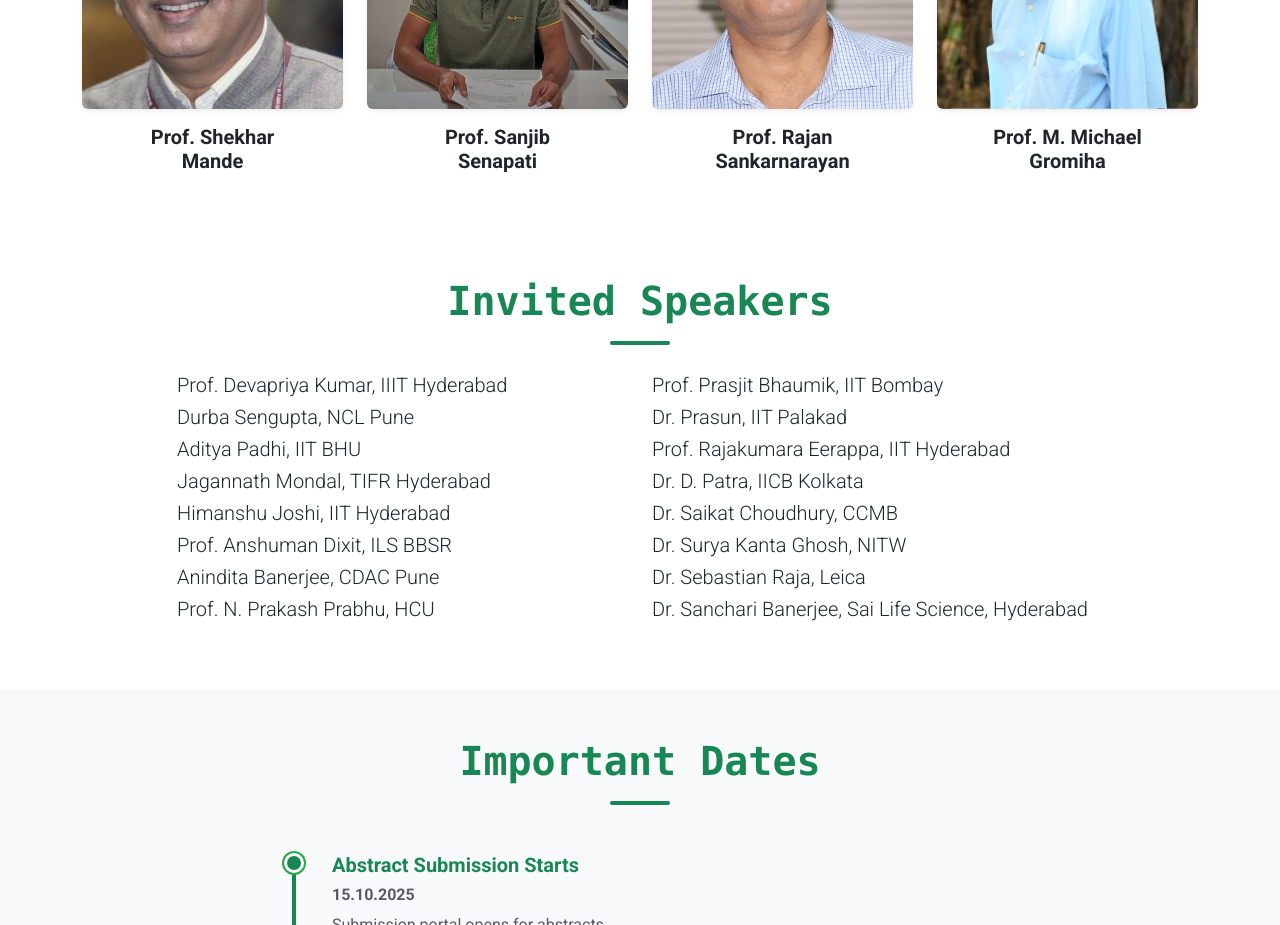
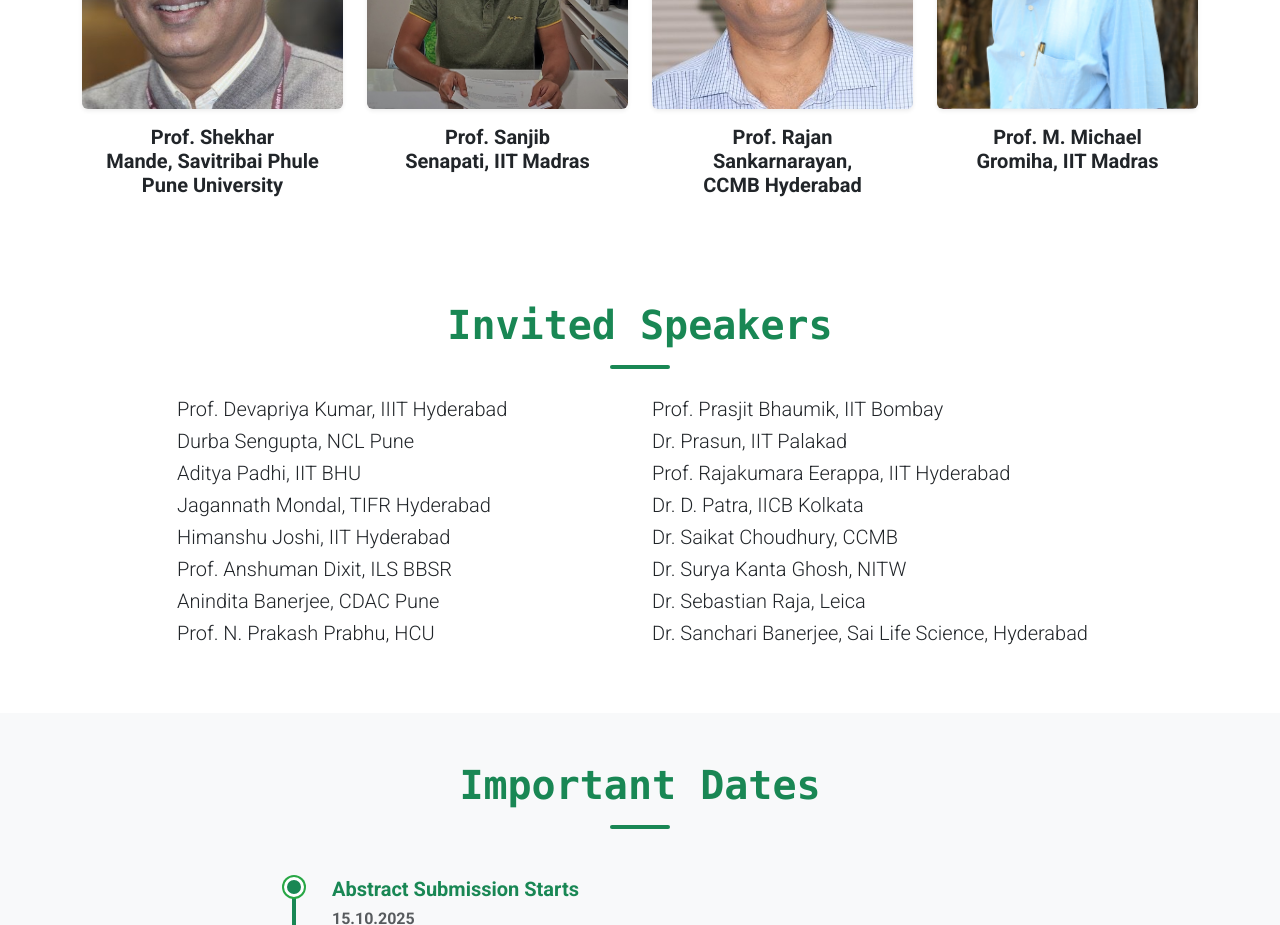
Before and after one commit to ksandeep18/BioTech_Conference_2026, a plain HTML site: page index.html in a window 1280 px wide. Shown: the part 3040-3965 px from the top of the page. Drawn offline with nearby package versions, Linux system fonts and the light colour scheme.

Commit message:
6th commit

```diff
--- a/index.html
+++ b/index.html
@@ -229,25 +229,26 @@ between academia and real-world applications.            </p>
       <div class="col-md-3">
         <img src="assets/images/unnamed.jpg" alt="Prof. Shekhar Mande"
           class="img-fluid rounded shadow-sm mb-3" style="height:300px; object-fit:cover;">
-        <h5 class="fw-bold text-dark">Prof. Shekhar<br>Mande</h5>
+        <h5 class="fw-bold text-dark">Prof. Shekhar<br>Mande, Savitribai Phule Pune University
+</h5>
       </div>
 
       <div class="col-md-3">
         <img src="assets/images/unnamed-2.jpg" alt="Prof. Sanjib Senapati"
           class="img-fluid rounded shadow-sm mb-3" style="height:300px; object-fit:cover;">
-        <h5 class="fw-bold text-dark">Prof. Sanjib<br>Senapati</h5>
+        <h5 class="fw-bold text-dark">Prof. Sanjib<br>Senapati, IIT Madras </h5>
       </div>
 
       <div class="col-md-3">
         <img src="assets/images/unnamed-3.jpg" alt="Prof. Rajan Sankarnarayan"
           class="img-fluid rounded shadow-sm mb-3" style="height:300px; object-fit:cover;">
-        <h5 class="fw-bold text-dark">Prof. Rajan<br>Sankarnarayan</h5>
+        <h5 class="fw-bold text-dark">Prof. Rajan<br>Sankarnarayan, CCMB Hyderabad</h5>
       </div>
 
       <div class="col-md-3">
         <img src="assets/images/unnamed-4.png" alt="Prof. M. Michael Gromiha"
           class="img-fluid rounded shadow-sm mb-3" style="height:300px; object-fit:cover;">
-        <h5 class="fw-bold text-dark">Prof. M. Michael<br>Gromiha</h5>
+        <h5 class="fw-bold text-dark">Prof. M. Michael<br>Gromiha, IIT Madras </h5>
       </div>
     </div>
   </div>
```
Also changed, not shown: 2 other files.
